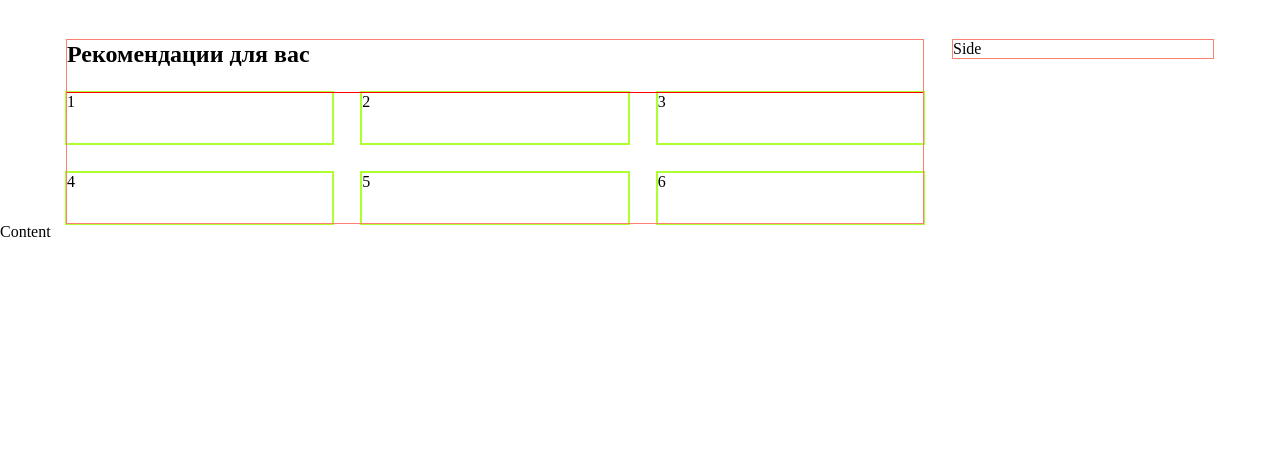
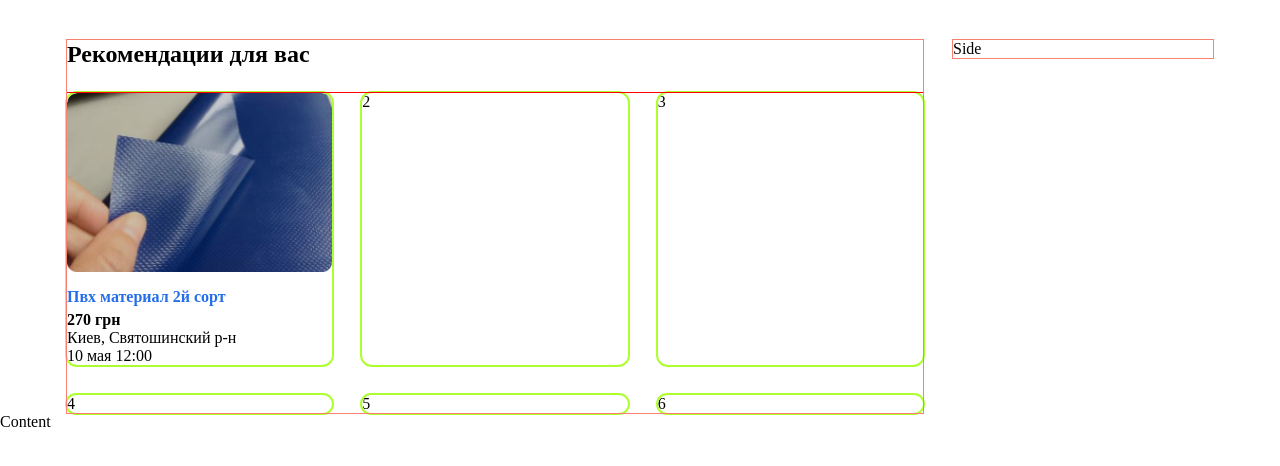
Before and after one commit to Kuchinskiy/web-Avalon-delivery, a plain HTML site: page index.html in a window 1280 px wide. Shown: the part 144-610 px from the top of the page. Drawn offline with Linux system fonts and the light colour scheme.

Commit message:
card style

```diff
--- a/css/null.css
+++ b/css/null.css
@@ -25,6 +25,10 @@ a {
 	text-decoration: none;
 }
 
+ul {
+	list-style: none;
+}
+
 h1,
 h2,
 h3,
@@ -37,7 +41,7 @@ h6 {
 
 img {
 	display: block;
-	max-width: 100%;
+	width: 100%;
 	height: auto;
 	vertical-align: top;
 }
--- a/css/style.css
+++ b/css/style.css
@@ -137,8 +137,6 @@
 }
 
 .content-main__list ul {
-	list-style: none;
-
 	display: flex;
 	justify-content: space-between;
 	flex-wrap: wrap;
@@ -147,13 +145,34 @@
 
 .content-main__list-item {
 	outline: 2px solid greenyellow;
-	height: 50px;
 
+	display: flex;
+	flex-direction: column;
+	align-items: flex-start;
 	width: calc((100% - 60px) / 3);
+
+	border-radius: 10px;
+	overflow: hidden;
 }
 
+.content-main__list-item--img {}
+
+.content-main__list-item--title{
+	font-style: 16px;
+	line-height: 19px;
+	font-weight: 700;
+	color: rgb(37, 110, 235);
+
+	margin-top: 15px;
+	margin-bottom: 5px;
+}
+
+.content-main__list-item--price{}
+
+.content-main__list-item--desc{}
 
 
+/* Media */
 @media (max-width: 1200px) {
 	.container {
 		max-width: 930px;
--- a/index.html
+++ b/index.html
@@ -46,7 +46,15 @@
 						<h2 class="content-main__title">Рекомендации для вас</h2>
 						<div class="content-main__list">
 							<ul>
-								<li class="content-main__list-item">1</li>
+								<li class="content-main__list-item">
+										<img class="content-main__list-item--img" width="264" src="./images/card.png" alt="card">
+										<h3 class="content-main__list-item--title">Пвх материал 2й сорт</h3>
+										<p class="content-main__list-item--price"><strong>270 грн</strong></p>
+										<p class="content-main__list-item--desc">Киев, Святошинский р-н</p>
+										<p class="content-main__list-item--desc">10 мая 12:00</p>
+									</li>
+
+
 								<li class="content-main__list-item">2</li>
 								<li class="content-main__list-item">3</li>
 								<li class="content-main__list-item">4</li>
```
Also changed, not shown: images/card.png (added).
